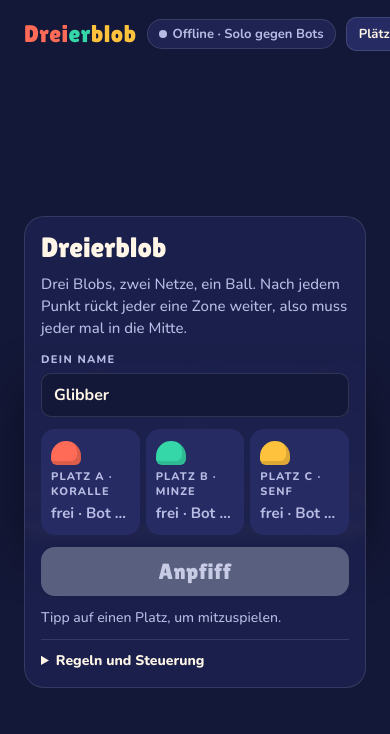
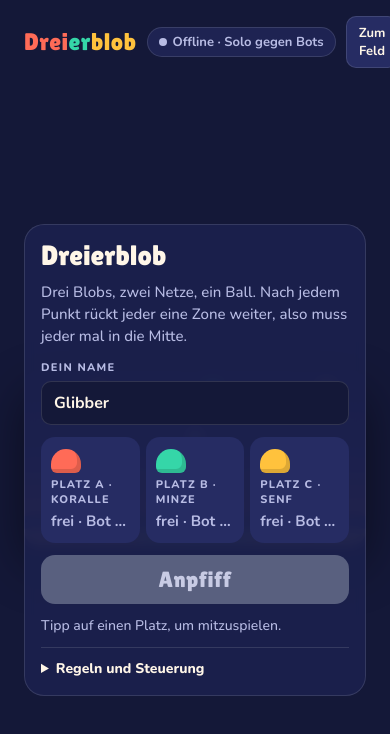
Before and after one commit to robinnau/3-player-game, a plain HTML site: page index.html in a window 390 px wide. Drawn offline with nearby package versions, Linux system fonts and the light colour scheme; animation ran at ten frames a second.

Commit message:
Fix Plätze toggle and space re-triggering buttons
Co-Authored-By: Claude Opus 5.5 <noreply@anthropic.com>
Claude-Session: https://claude.ai/code/session_01NsRUSAXXLUU5Sc7o9r1eG8

```diff
--- a/index.html
+++ b/index.html
@@ -367,7 +367,7 @@ function keyBits() {
 const GAME_KEYS = ["ArrowLeft", "ArrowRight", "ArrowUp", "ArrowDown", "Space", "KeyA", "KeyD", "KeyW"];
 addEventListener("keydown", e => {
   if (e.target && (e.target.tagName === "INPUT")) return;
-  if (GAME_KEYS.includes(e.code)) { keys.add(e.code); if (cardHiddenForPlay()) e.preventDefault(); }
+  if (GAME_KEYS.includes(e.code)) { keys.add(e.code); e.preventDefault(); if (document.activeElement && document.activeElement.tagName === "BUTTON") document.activeElement.blur(); }
   ensureAudio();
 });
 addEventListener("keyup", e => keys.delete(e.code));
@@ -601,8 +601,8 @@ const seatBtns = [0, 1, 2].map(i => {
   return b;
 });
 let cardOpen = true, lastPh = "lobby";
-$("#seatBtn").onclick = () => { cardOpen = !cardOpen; };
-closeBtn.onclick = () => { cardOpen = false; };
+$("#seatBtn").onclick = e => { cardOpen = !cardOpen; uiSig = ""; e.currentTarget.blur(); };
+closeBtn.onclick = () => { cardOpen = false; uiSig = ""; closeBtn.blur(); };
 let wakeLock = null;
 startBtn.onclick = () => {
   ensureAudio();
@@ -611,7 +611,7 @@ startBtn.onclick = () => {
   if (sim) { if (sim.ph === "lobby" || sim.ph === "over") startGame(sim); }
   else setP({ go: (me.go | 0) + 1 });
 };
-function cardHiddenForPlay() { return card.hidden; }
+const seatBtnEl = $("#seatBtn");
 let uiSig = "";
 function updateUi(V, seats, names, peers, host) {
   const ph = V ? V.ph : "lobby";
@@ -619,7 +619,9 @@ function updateUi(V, seats, names, peers, host) {
   if (running && (lastPh === "lobby" || lastPh === "over")) cardOpen = false;
   if (!running && (lastPh !== ph)) cardOpen = true;
   lastPh = ph;
-  card.hidden = !(cardOpen || !running);
+  card.hidden = !cardOpen;
+  seatBtnEl.textContent = cardOpen ? "Zum Feld" : "Plätze";
+  seatBtnEl.setAttribute("aria-expanded", String(cardOpen));
   const online = room && room.connected();
   const n = peers.filter(p => p.peer !== "~me" || p.me).length;
   const sig = JSON.stringify([ph, names, seats.map(s => s ? (s.me ? "me" : s.peer) : 0), me.s, online, n, V ? V.sc : 0, V ? V.win : -1, !!host, card.hidden]);
@@ -647,7 +649,7 @@ function updateUi(V, seats, names, peers, host) {
   startBtn.textContent = ph === "over" ? "Nochmal" : "Anpfiff";
   startBtn.disabled = me.s < 0 || running;
   startBtn.hidden = running;
-  closeBtn.hidden = !running;
+  closeBtn.hidden = true;
   statusEl.textContent = me.s < 0 ? (running ? "Du schaust zu." : "Tipp auf einen Platz, um mitzuspielen.")
     : running ? "Du spielst " + COLN[me.s] + "." : "Bereit. Jeder am Tisch kann anpfeifen, freie Plätze übernimmt ein Bot.";
 }
```
